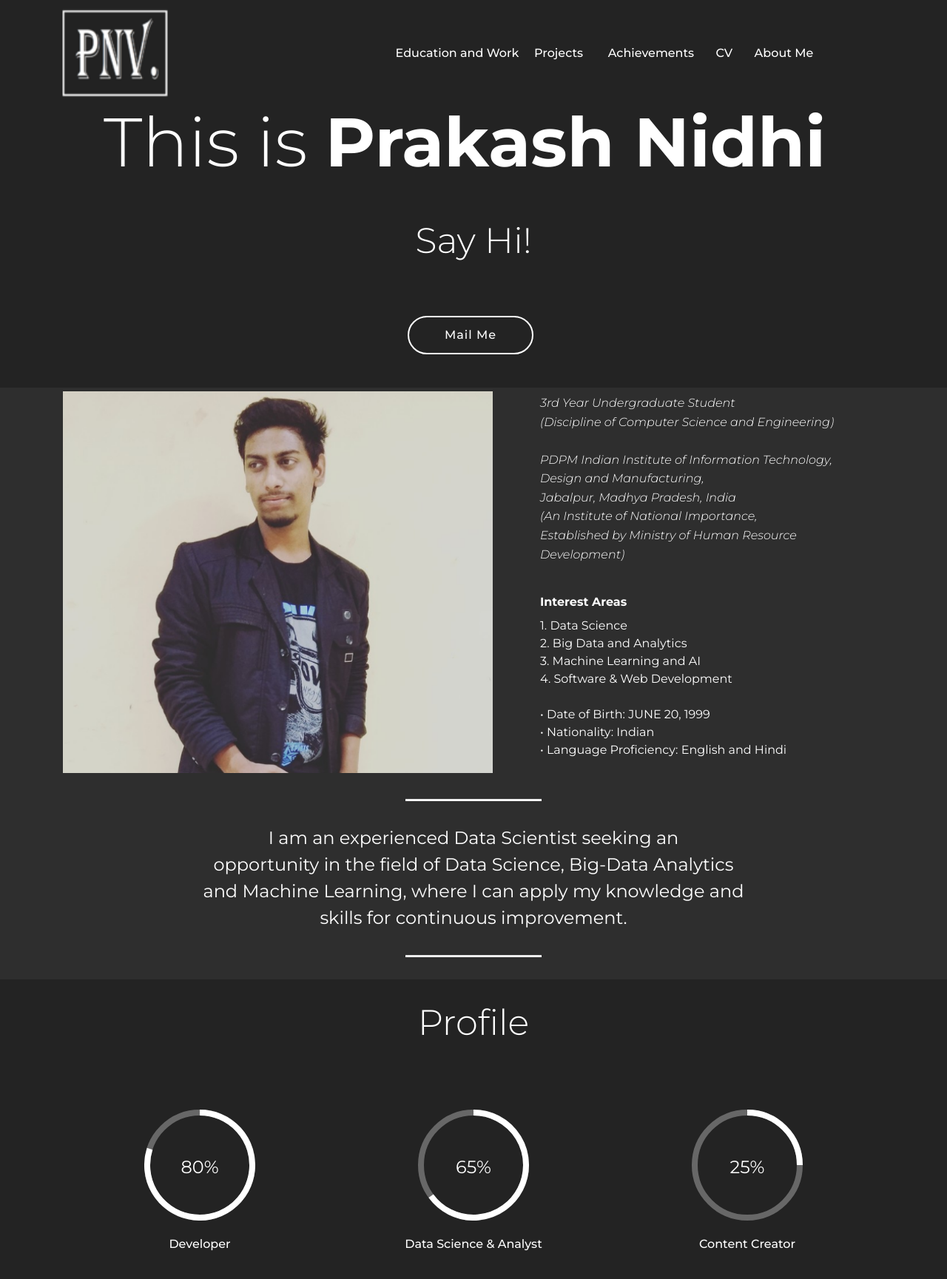
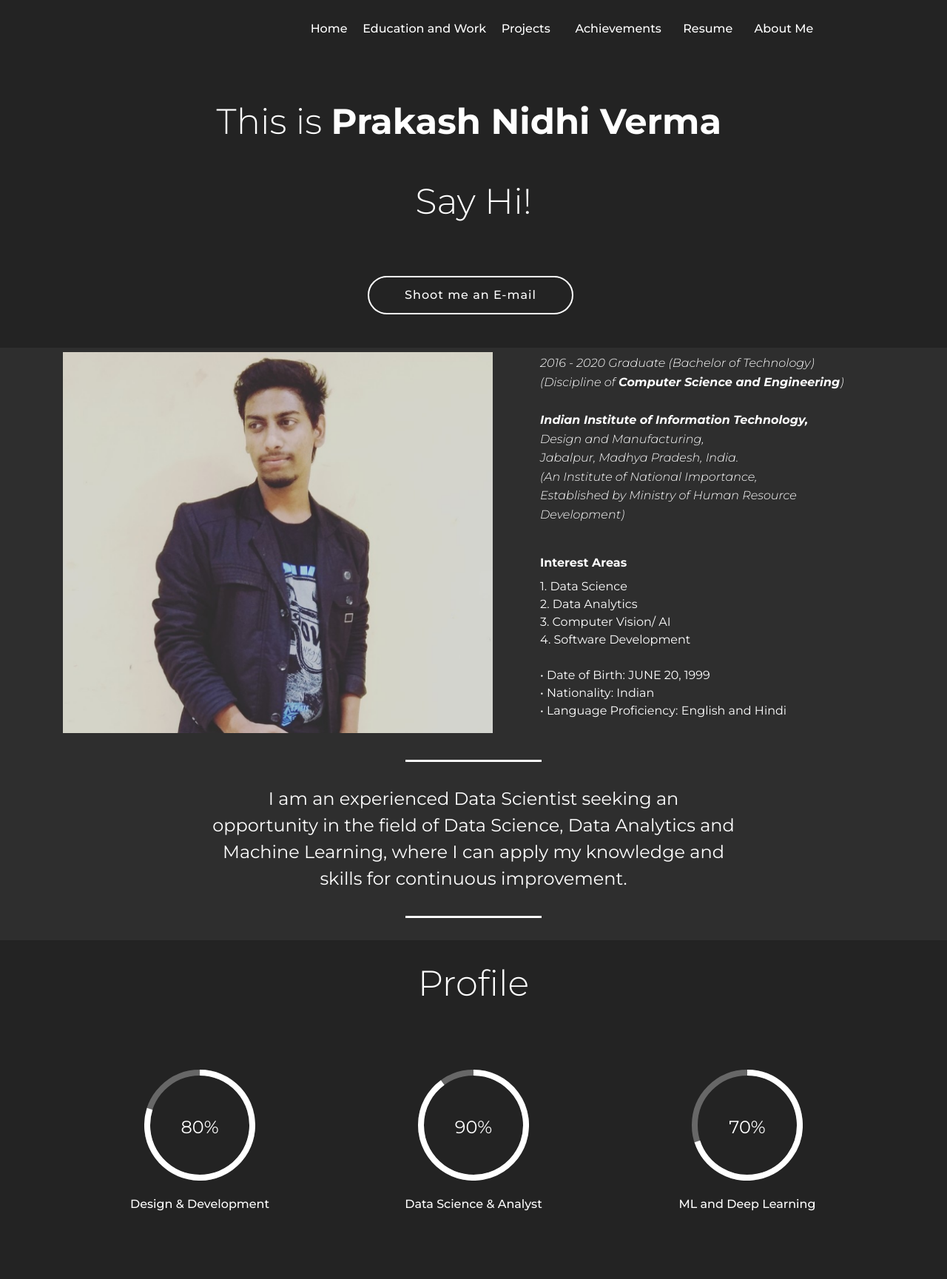
Before and after one commit to raushan70/findme, a plain HTML site: page index.html in a window 1280 px wide. Shown: the top 1729 px of the page at 74% size. Drawn offline with Linux system fonts and the light colour scheme.

Commit message:
Update index.html

```diff
--- a/index.html
+++ b/index.html
@@ -1,7 +1,6 @@
 <!DOCTYPE html>
-<html >
+<html>
 <head>
-
   <meta charset="UTF-8">
   <meta http-equiv="X-UA-Compatible" content="IE=edge">
   <meta name="generator" content="Mobirise v4.5.4, mobirise.com">
@@ -21,15 +20,11 @@
   <link rel="stylesheet" href="assets/animatecss/animate.min.css">
   <link rel="stylesheet" href="assets/theme/css/style.css">
   <link rel="stylesheet" href="assets/mobirise/css/mbr-additional.css" type="text/css">
+</head>
 
+<body>
 
-
-</head>
-<body>
 <section class="menu cid-quj7SvnMPG" once="menu" id="menu1-7">
-
-
-
     <nav class="navbar navbar-expand beta-menu navbar-dropdown align-items-center navbar-fixed-top navbar-toggleable-sm bg-color transparent">
         <button class="navbar-toggler navbar-toggler-right" type="button" data-toggle="collapse" data-target="#navbarSupportedContent" aria-controls="navbarSupportedContent" aria-expanded="false" aria-label="Toggle navigation">
             <div class="hamburger">
@@ -41,45 +36,34 @@
         </button>
         <div class="menu-logo">
             <div class="navbar-brand">
-                <span class="navbar-logo">
+                <!-- <span class="navbar-logo">
                     <a href="index.html">
                          <img src="assets/images/ajframeinveted-821x727.png" alt="Mobirise" title="" style="height: 8rem;">
                     </a>
-                </span>
+                </span> -->
                 <span class="navbar-caption-wrap"><a class="navbar-caption text-white display-4" href="https://mobirise.com"></a></span>
             </div>
         </div>
         <div class="collapse navbar-collapse" id="navbarSupportedContent">
-            <ul class="navbar-nav nav-dropdown nav-right" data-app-modern-menu="true"><li class="nav-item"><a class="nav-link link text-white display-4" href="edwork.html">Education and Work</a></li><li class="nav-item"><a class="nav-link link text-white display-4" href="works.html">Projects</a></li><li class="nav-item"><a class="nav-link link text-white display-4" href="achieve.html">&nbsp; &nbsp;Achievements&nbsp;</a></li><li class="nav-item"><a class="nav-link link text-white display-4" href="CV/CV.pdf" target="_blank">&nbsp;CV</a></li><li class="nav-item"><a class="nav-link link text-white display-4" href="about.html">&nbsp; About Me &nbsp; &nbsp; &nbsp; &nbsp; &nbsp; &nbsp; &nbsp; &nbsp; &nbsp; &nbsp;&nbsp;</a></li></ul>
-
+            <ul class="navbar-nav nav-dropdown nav-right" data-app-modern-menu="true"><li class="nav-item"><a class="nav-link link text-white display-4" href="index.html">Home</a></li><li class="nav-item"><a class="nav-link link text-white display-4" href="edwork.html">Education and Work</a></li><li class="nav-item"><a class="nav-link link text-white display-4" href="works.html">Projects</a></li><li class="nav-item"><a class="nav-link link text-white display-4" href="achieve.html">&nbsp; &nbsp;Achievements&nbsp;</a></li><li class="nav-item"><a class="nav-link link text-white display-4" href="CV/CV.pdf" target="_blank">&nbsp;Resume</a></li><li class="nav-item"><a class="nav-link link text-white display-4" href="about.html">&nbsp; About Me &nbsp; &nbsp; &nbsp; &nbsp; &nbsp; &nbsp; &nbsp; &nbsp; &nbsp; &nbsp;&nbsp;</a></li></ul>
         </div>
     </nav>
 </section>
 
-<section class="engine"><a href="https://mobirise.co/j">how to design a website</a></section><section class="header11 cid-quj1OenEIO" id="header11-3">
 
-    <!-- Block parameters controls (Blue "Gear" panel) -->
+<section class="header11 cid-quj1OenEIO" id="header11-3">
+    <div class="container align-left">
+        <div class="media-container-column mbr-white col-md-12">
+            <h1 class="mbr-section-title py-3 mbr-fonts-style display-2">This is&nbsp;<strong>Prakash Nidhi Verma</strong>&nbsp;<br></h1>
 
-    <!-- End block parameters -->
+            <p class="mbr-text py-3 mbr-fonts-style display-2">Say Hi!</p>
+            <div class="mbr-section-btn py-4"><a class="btn btn-md btn-white-outline display-4" href="mailto:prakash.iiitdmj@gmail.com">Shoot me an E-mail</a></div>
+        </div>
+    </div>
+</section>
 
 
-    <div class="container align-left">
-        <div class="media-container-column mbr-white col-md-12">
-
-            <h1 class="mbr-section-title py-3 mbr-fonts-style display-1">This is&nbsp;<strong>Prakash Nidhi</strong>&nbsp;<br></h1>
-            <p class="mbr-text py-3 mbr-fonts-style display-2">Say Hi!</p>
-            <div class="mbr-section-btn py-4"><a class="btn btn-md btn-white-outline display-4" href="mailto:2016185@iiitdmj.ac.in">Mail Me</a></div>
-        </div>
-    </div>
-
-
-</section>
-
 <section class="testimonials2 cid-qHbuiKzr5t" id="testimonials2-18">
-
-
-
-
 
     <div class="container">
         <div class="media-container-row">
@@ -87,52 +71,45 @@
               <img src="assets/images/me-2-2000x2000.jpg" alt="" title="">
             </div>
             <div class="media-content px-3 align-self-center mbr-white py-2">
-                    <p class="mbr-text testimonial-text mbr-fonts-style display-7">3rd Year Undergraduate Student
-<br>(Discipline of Computer Science and Engineering)
+                    <p class="mbr-text testimonial-text mbr-fonts-style display-7">2016 - 2020 Graduate (Bachelor of Technology)
+<br>(Discipline of <strong>Computer Science and Engineering</strong>)
 <br>
-<br>PDPM Indian Institute of Information Technology,
+<br><strong>Indian Institute of Information Technology, </strong>
 <br>Design and Manufacturing,
-<br>Jabalpur, Madhya Pradesh, India
+<br>Jabalpur, Madhya Pradesh, India.
 <br>(An Institute of National Importance,
 <br>Established by Ministry of Human Resource Development)&nbsp;<br></p>
                     <p class="mbr-author-name pt-4 mb-2 mbr-fonts-style display-7">
                        Interest Areas</p>
                     <p class="mbr-author-desc mbr-fonts-style display-7">1.	Data Science
-<br>2.	Big Data and Analytics<br>3. Machine Learning and AI
-<br>4. Software & Web Development<br><br>•	Date of Birth: JUNE 20, 1999 <br>•	Nationality: Indian
+<br>2. Data Analytics<br>3. Computer Vision/ AI
+<br>4. Software Development<br><br>•	Date of Birth: JUNE 20, 1999 <br>•	Nationality: Indian
 <br>•	Language Proficiency: English and Hindi <br></p>
             </div>
         </div>
     </div>
 </section>
 
+
 <section class="mbr-section article content10 cid-quojHxdrYd" id="content10-b">
-
-
-
     <div class="container">
         <div class="inner-container" style="width: 66%;">
             <hr class="line" style="width: 25%;">
             <div class="section-text align-center mbr-white mbr-fonts-style display-5">I am an experienced Data Scientist seeking an
-<div>opportunity in the field of Data Science, Big-Data Analytics and Machine Learning<span style="font-size: 1.5rem;">, where I can apply my knowledge and skills for</span> continuous improvement.
+<div>opportunity in the field of Data Science, Data Analytics and Machine Learning<span style="font-size: 1.5rem;">, where I can apply my knowledge and skills for</span> continuous improvement.
 </div></div>
             <hr class="line" style="width: 25%;">
         </div>
     </div>
 </section>
 
+
 <section class="progress-bars3 cid-quiZUT2MPU" id="progress-bars3-2">
-
-
-
-
 
     <div class="container">
         <h2 class="mbr-section-title pb-3 align-center mbr-fonts-style display-2">
             Profile<br></h2>
-
         <h3 class="mbr-section-subtitle mbr-fonts-style display-5"></h3>
-
         <div class="media-container-row pt-5 mt-2">
             <div class="card p-3 align-center">
                 <div class="wrap">
@@ -142,13 +119,13 @@
                 </div>
                 <div class="mbr-crt-title pt-3">
                     <h4 class="card-title py-2 mbr-fonts-style display-7">
-                        Developer</h4>
+                       Design & Development</h4>
                 </div>
             </div>
 
             <div class="card p-3 align-center">
                 <div class="wrap">
-                    <div class="pie_progress progress2" role="progressbar" data-goal="65">
+                    <div class="pie_progress progress2" role="progressbar" data-goal="90">
                         <p class="pie_progress__number mbr-fonts-style display-5">40%</p>
                     </div>
                 </div>
@@ -161,28 +138,21 @@
             <div class="card p-3 align-center">
                 <div class="wrap">
 
-                    <div class="pie_progress progress3" role="progressbar" data-goal="25">
+                    <div class="pie_progress progress3" role="progressbar" data-goal="70">
                         <p class="pie_progress__number mbr-fonts-style display-5">20%</p>
                     </div>
                 </div>
                 <div class="mbr-crt-title pt-3">
-                    <h4 class="card-title py-2 mbr-fonts-style display-7">Content Creator</h4>
+                    <h4 class="card-title py-2 mbr-fonts-style display-7">ML and Deep Learning</h4>
                 </div>
             </div>
 
+        </div>
+</div>
+</section>
 
 
-
-
-
-        </div>
-</div></section>
-
 <section class="timeline1 cid-quiXgOd8kn" id="timeline1-0">
-
-
-
-
 
     <div class="container align-center">
         <h2 class="mbr-section-title pb-3 mbr-fonts-style display-2">
@@ -252,7 +222,7 @@
                 <span class="iconBackground"></span>
                 <div class="col-xs-12 col-md-6 align-left ">
                     <div class="timeline-text-content">
-                        <h4 class="mbr-timeline-title pb-3 mbr-fonts-style display-5">TECHNICAL CONTENT DEVELOPMENT,<br> summer internship at <br>MindStick Software PVT.LTD</h4>
+                        <h4 class="mbr-timeline-title pb-3 mbr-fonts-style display-5">SOFTWARE DEVELOPMENT,<br> summer internship at <br>MindStick Software PVT.LTD</h4>
                         <p class="mbr-timeline-text mbr-fonts-style display-7"></p>
                     </div>
                 </div>
@@ -288,31 +258,20 @@
                 <div class="col-xs-12 col-md-6 align-left ">
                     <div class="timeline-text-content">
                         <h4 class="mbr-timeline-title pb-3 mbr-fonts-style display-5">
-                            ML/AI and DATA SCIENCE,<br> internship at FinMomenta PVT.LTD</h4>
+                            DATA SCIENCE (ML/AI),<br> internship at FinMomenta PVT.LTD</h4>
                         <p class="mbr-timeline-text mbr-fonts-style display-7">
                            Chennai, India. </p>
                     </div>
                 </div>
             </div>
 
-
-
-
-
-
-
-
-
-
-
-
         </div>
     </div>
 </section>
 
-<section class="mbr-section article content9 cid-quj5FSqkU9" id="content9-5">
 
 
+<section class="mbr-section article content9 cid-quj5FSqkU9" id="content9-5">
 
     <div class="container">
         <div class="inner-container" style="width: 50%;">
@@ -324,41 +283,28 @@
         </div>
 </section>
 
+
+
 <section class="cid-quiXu9EWAt mbr-reveal" id="footer5-1">
 
+    <div class="container">
+        <div class="footer-lower">
 
-
-
-
-    <div class="container">
-        <div class="media-container-row">
-            <div class="col-md-3">
-                <div class="media-wrap">
-                    <a href="#top">
-                       <img src="assets/images/aj-821x727.png" alt="Mobirise" title="">
-                    </a>
-                </div>
-            </div>
-            <div class="col-md-9">
-                <p class="mbr-text align-right links mbr-fonts-style display-7">&nbsp; &nbsp; &nbsp; &nbsp; &nbsp; &nbsp; &nbsp; &nbsp; &nbsp; &nbsp; &nbsp; &nbsp; &nbsp; &nbsp; &nbsp; &nbsp; &nbsp; &nbsp; &nbsp; &nbsp; &nbsp; &nbsp;&nbsp;</p>
-            </div>
-        </div>
-        <div class="footer-lower">
-            <div class="media-container-row">
-                <div class="col-md-12">
-                    <hr>
-                </div>
-            </div>
             <div class="media-container-row mbr-white">
                 <div class="col-md-6 copyright">
                     <p class="mbr-text mbr-fonts-style display-7">
-                        © Copyright 2019 | Prakash Nidhi Verma</p>
+                        © Copyright | Prakash Nidhi Verma</p>
                 </div>
                 <div class="col-md-6">
                     <div class="social-list align-right">
                         <div class="soc-item">
-                            <a href="https://twitter.com/LightNV26">
-                                <span class="mbr-iconfont mbr-iconfont-social socicon-twitter socicon"></span>
+                            <a href="https://www.linkedin.com/in/pnidhi26/">
+                                <span class="mbr-iconfont mbr-iconfont-social socicon-linkedin socicon"></span>
+                            </a>
+                        </div>
+                        <div class="soc-item">
+                            <a href="https://github.com/pnidhi26">
+                                <span class="mbr-iconfont mbr-iconfont-social socicon-github socicon"></span>
                             </a>
                         </div>
                         <div class="soc-item">
@@ -367,25 +313,10 @@
                             </a>
                         </div>
                         <div class="soc-item">
-                            <a href="https://github.com/pnidhi26">
-                                <span class="mbr-iconfont mbr-iconfont-social socicon-github socicon"></span>
-                            </a>
-                        </div>
-                        <div class="soc-item">
-                            <a href="https://www.instagram.com/sultry_knight/">
+                            <a href="https://www.instagram.com/incognito__.___/">
                                 <span class="mbr-iconfont mbr-iconfont-social socicon-instagram socicon"></span>
                             </a>
                         </div>
-                        <div class="soc-item">
-                            <a href="https://plus.google.com/u/0/+Mobirise" target="_blank">
-                                <span class="socicon-googleplus socicon mbr-iconfont mbr-iconfont-social"></span>
-                            </a>
-                        </div>
-                        <!--<div class="soc-item">
-                            <a href="https://www.behance.netarpit9013a2c3">
-                                <span class="mbr-iconfont mbr-iconfont-social socicon-behance socicon"></span>
-                            </a>
-                        </div> -->
                     </div>
                 </div>
             </div>
@@ -405,7 +336,6 @@
   <script src="assets/touchswipe/jquery.touch-swipe.min.js"></script>
   <script src="assets/theme/js/script.js"></script>
 
-
   <input name="animation" type="hidden">
   </body>
 </html>
```
